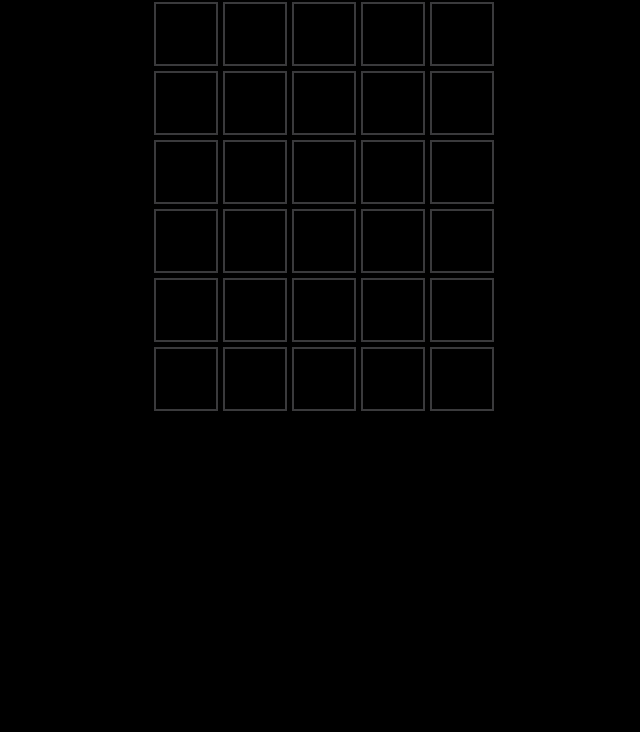
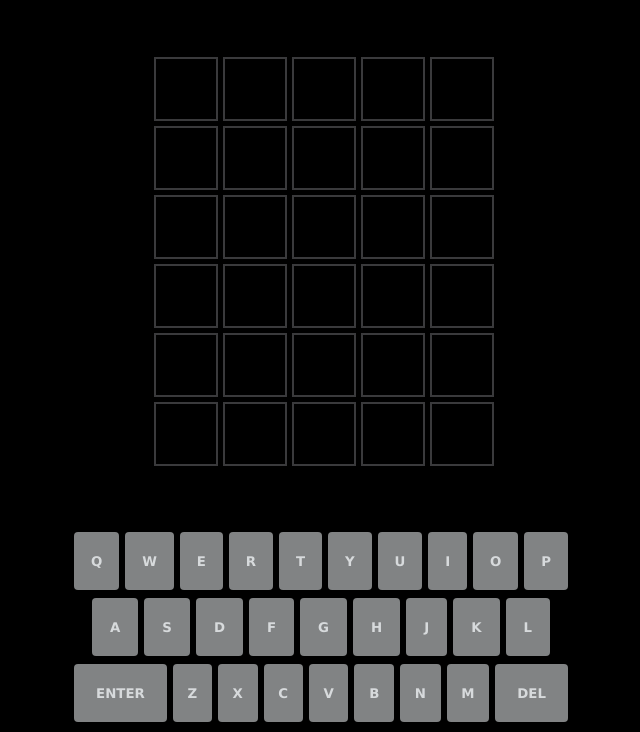
Before and after one commit to priyantaislam/Wordle-clone, a plain HTML site: page index.html in a window 1280 px wide. Shown: the part 68-800 px from the top of the page, without its empty margins (316-956 px from the left). Drawn offline with Linux system fonts and the light colour scheme.

Commit message:
added html and css for grid and keyboard

```diff
--- a/css/styles.css
+++ b/css/styles.css
@@ -7,7 +7,7 @@ html,
 body {
         height: 100%;
         font-family: "Lucida Sans", "Lucida Sans Regular", "Lucida Grande",
-                "Lucida Sans Unicode", Geneva, Verdana, sans-serif;
+          "Lucida Sans Unicode", Geneva, Verdana, sans-serif;
 }
 
 #container {
@@ -18,17 +18,26 @@ body {
         flex-direction: column;
 }
 
+#game {
+        width: 100%;
+        max-width: 500px;
+        height: 100%;
+        display: flex;
+        flex-direction: column;
+}
+
 header {
         border-bottom: 1px solid rgb(58, 58, 60);
 }
 
-.title{
+.title {
         color: gainsboro;
         font-size: 2.5rem;
         font-weight: bold;
         margin: 0.4rem 0 0.4rem 0;
         text-align: center;
-        font-family: 'Lucida Sans', 'Lucida Sans Regular', 'Lucida Grande', 'Lucida Sans Unicode', Geneva, Verdana, sans-serif;
+        font-family: "Lucida Sans", "Lucida Sans Regular", "Lucida Grande",
+          "Lucida Sans Unicode", Geneva, Verdana, sans-serif;
 }
 
 #board-container {
@@ -38,7 +47,6 @@ header {
         flex-grow: 1;
         overflow: hidden;
 }
-
 
 #board {
         display: grid;
@@ -61,3 +69,39 @@ header {
         justify-content: center;
         align-items: center;
 }
+
+#keyboard-container {
+        height: 200px;
+}
+
+.keyboard-row {
+        display: flex;
+        justify-content: center;
+        width: 100%;
+        margin: 0 auto 8px;
+        touch-action: manipulation;
+}
+
+.keyboard-row button {
+        font-family: inherit;
+        font-weight: bold;
+        border: 0;
+        padding: 0;
+        height: 58px;
+        cursor: pointer;
+        background-color: rgb(129, 131, 132);
+        color: rgb(215, 218, 220);
+        flex-grow: 1;
+        text-transform: uppercase;
+        margin-right: 6px;
+        border-radius: 4px;
+        user-select: none;
+}
+
+.keyboard-row button.wide-button {
+        flex-grow: 1.5;
+}
+
+.spacer-half {
+        flex-grow: 0.5;
+}
--- a/index.html
+++ b/index.html
@@ -17,8 +17,45 @@
 
                         <div id="board-container">
                                 <div id="board">
+                                </div>
+                        </div>
 
-                                </div>
+                        <div id="keyboard-container">
+                                <div class="keyboard-row">
+                                        <button data-key="q">q</button>
+                                        <button data-key="w">w</button>
+                                        <button data-key="e">e</button>
+                                        <button data-key="r">r</button>
+                                        <button data-key="t">t</button>
+                                        <button data-key="y">y</button>
+                                        <button data-key="u">u</button>
+                                        <button data-key="i">i</button>
+                                        <button data-key="o">o</button>
+                                        <button data-key="p">p</button>
+                                      </div>
+                                      <div class="keyboard-row">
+                                        <div class="spacer-half"></div>
+                                        <button data-key="a">a</button>
+                                        <button data-key="s">s</button>
+                                        <button data-key="d">d</button>
+                                        <button data-key="f">f</button>
+                                        <button data-key="g">g</button>
+                                        <button data-key="h">h</button>
+                                        <button data-key="j">j</button>
+                                        <button data-key="k">k</button>
+                                        <button data-key="l">l</button>
+                                        <div class="spacer-half"></div>
+                                      </div>
+                                      <div class="keyboard-row">
+                                        <button data-key="enter" class="wide-button">Enter</button>
+                                        <button data-key="z">z</button>
+                                        <button data-key="x">x</button>
+                                        <button data-key="c">c</button>
+                                        <button data-key="v">v</button>
+                                        <button data-key="b">b</button>
+                                        <button data-key="n">n</button>
+                                        <button data-key="m">m</button>
+                                        <button data-key="del" class="wide-button">Del</button>
                         </div>
                 </div>
         </div>
```
